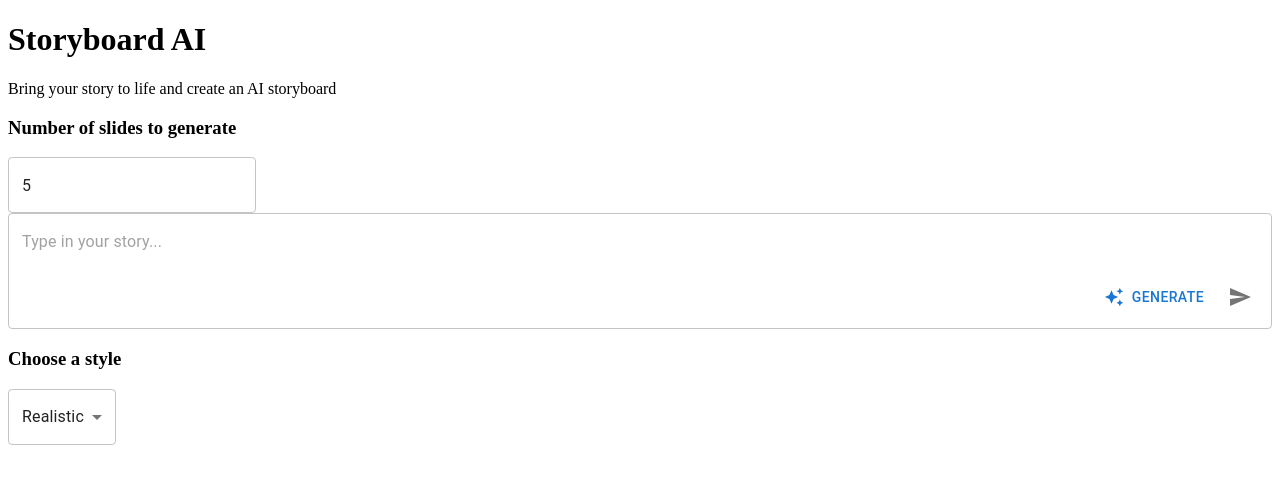
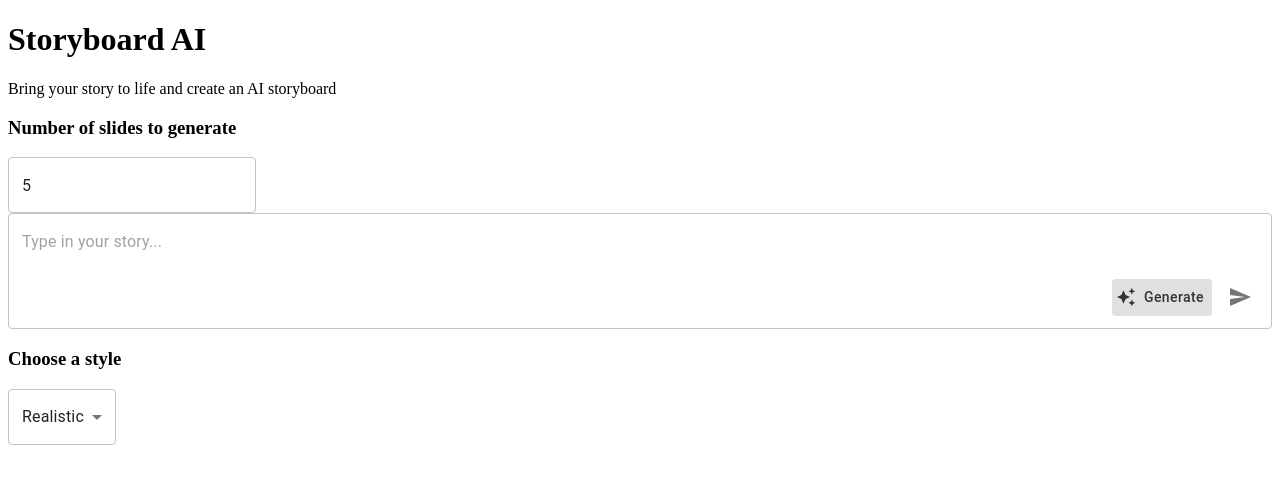
Before and after one commit to Zion-Dev1/storyboard-ai, a React (Vite) app in the folder client/: page / in a window 1280 px wide. Shown: the top 484 px of the page. Built offline with nearby package versions, Linux system fonts and the light colour scheme.

Commit message:
styled the generate btn

```diff
--- a/client/src/components/GenerateStoryBtn.tsx
+++ b/client/src/components/GenerateStoryBtn.tsx
@@ -36,7 +36,6 @@ const GenerateStoryBtn = () => {
         try {
           setIsGenerating(true);
           const char = await generateCharacter();
-
           await generateStory(char);
         } catch (err) {
           console.error("Error generating content:", err);
@@ -44,7 +43,21 @@ const GenerateStoryBtn = () => {
           setIsGenerating(false);
         }
       }}
-      startIcon={isGenerating ? <CircularProgress size="small"/> : <AutoAwesome />}
+      startIcon={
+        isGenerating ? (
+          <CircularProgress size={16} color="inherit" />
+        ) : (
+          <AutoAwesome />
+        )
+      }
+      sx={{
+        backgroundColor: "#e0e0e0",
+        color: "#333",
+        textTransform: "none",
+        "&:hover": {
+          backgroundColor: "#d5d5d5",
+        },
+      }}
     >
       Generate
     </Button>
```
